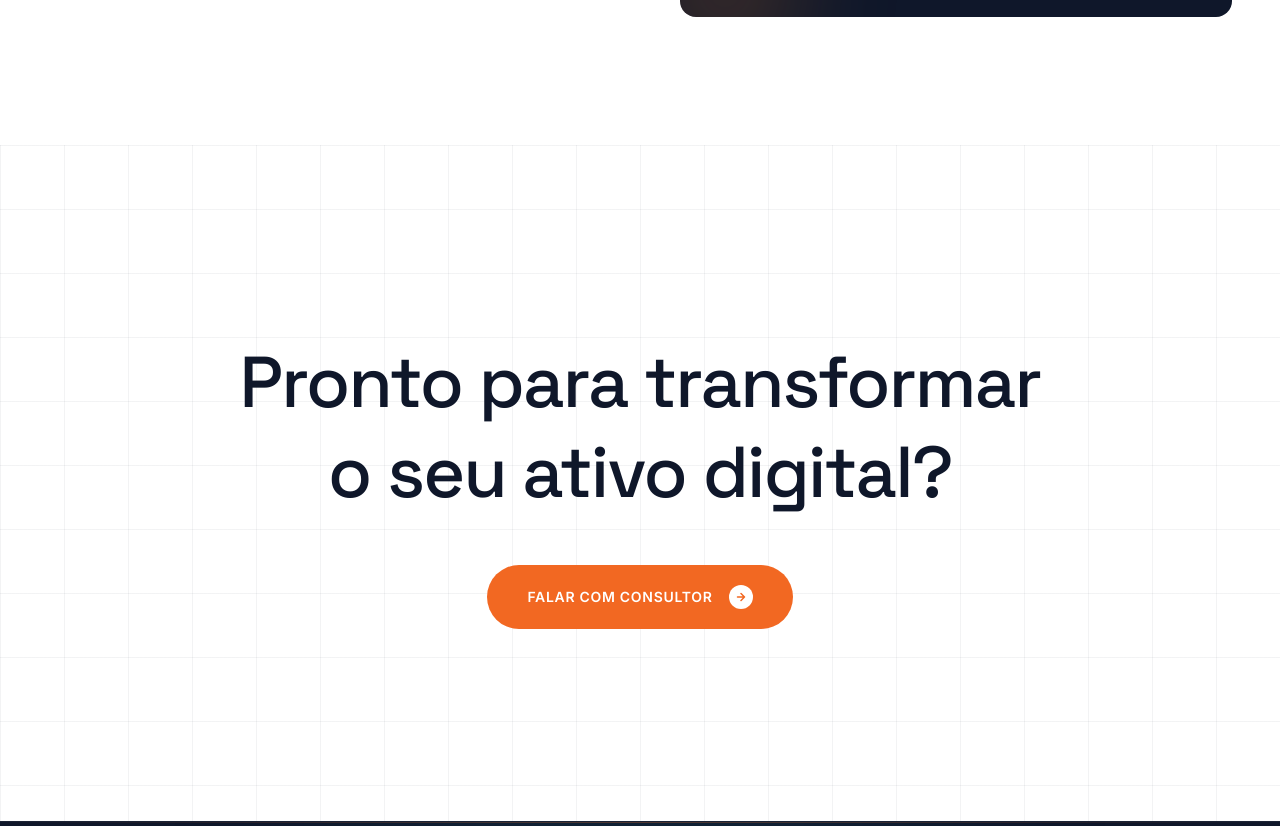
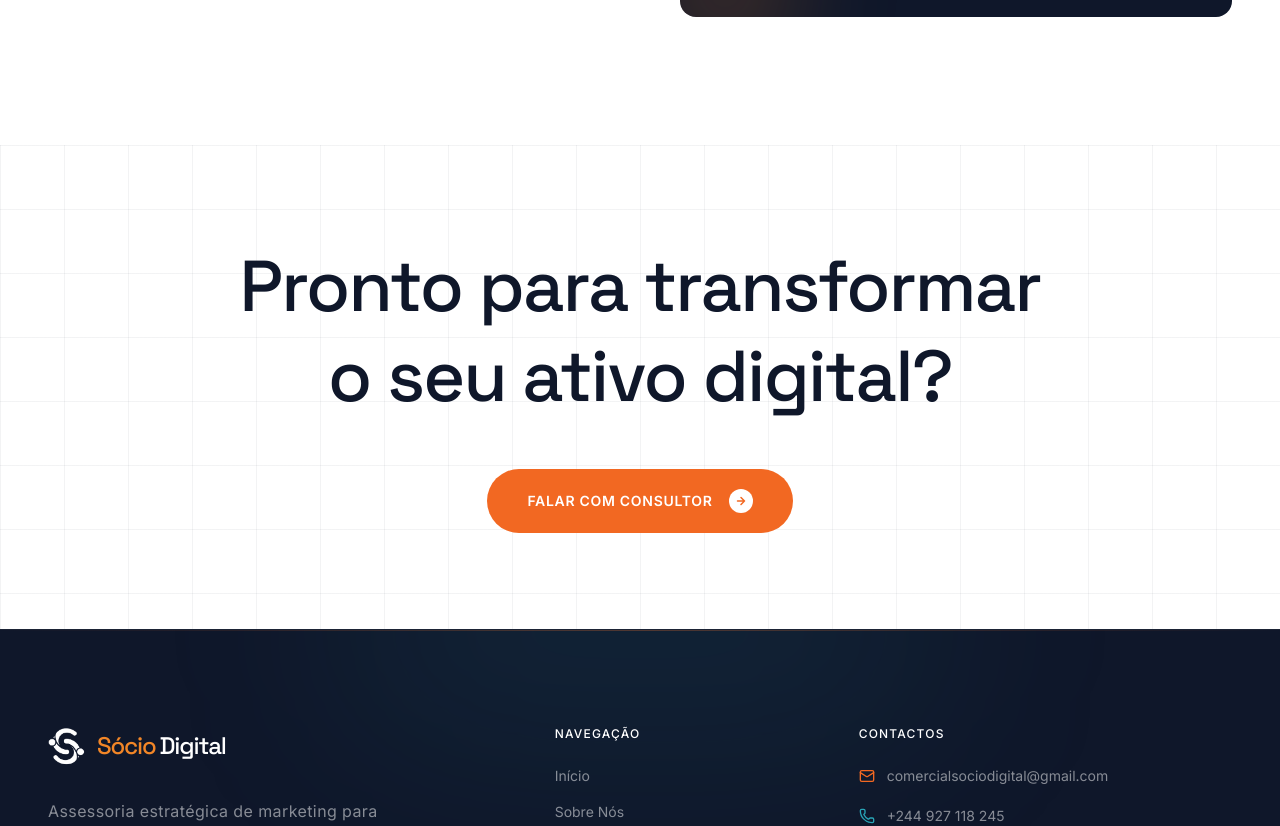
Before and after one commit to EdKassocota/sociodigital, a React (Vite) app: page /sobre in a window 1280 px wide. Shown: the part 1973-2799 px from the top of the page. Built offline with nearby package versions, Linux system fonts and the light colour scheme.

Commit message:
Reduz espaçamento vertical excessivo nas seções Atuação, CircleStrategy, CTA e Trailer

```diff
--- a/src/components/sections/Atuacao.tsx
+++ b/src/components/sections/Atuacao.tsx
@@ -21,7 +21,7 @@ export default function Atuacao() {
   const imgY = useTransform(scrollYProgress, [0, 1], ["-10%", "10%"]);
 
   return (
-    <section ref={containerRef} id="atuacao" className="py-32 md:py-48 relative bg-white overflow-hidden grid-pattern">
+    <section ref={containerRef} id="atuacao" className="py-16 md:py-24 relative bg-white overflow-hidden grid-pattern">
       <div className="absolute top-1/2 left-0 w-32 h-32 bg-[#F28627]/10 rounded-full blur-[80px]" />
 
       <div className="w-full max-w-7xl mx-auto px-6 md:px-12 relative z-10">
--- a/src/components/sections/CTA.tsx
+++ b/src/components/sections/CTA.tsx
@@ -4,7 +4,7 @@ import { easeCinematic } from '@/lib/utils';
 
 export default function CTA() {
   return (
-    <section className="relative py-48 bg-white overflow-hidden flex items-center justify-center text-center grid-pattern">
+    <section className="relative py-16 md:py-24 bg-white overflow-hidden flex items-center justify-center text-center grid-pattern">
       <div className="absolute inset-0 bg-[radial-gradient(ellipse_at_center,_var(--tw-gradient-stops))] from-brand-bg via-white to-white opacity-80" />
 
       <div className="relative z-10 max-w-4xl mx-auto px-6">
--- a/src/components/sections/CircleStrategy.tsx
+++ b/src/components/sections/CircleStrategy.tsx
@@ -14,7 +14,7 @@ export default function Resultados() {
   const containerRef = useRef<HTMLDivElement>(null);
 
   return (
-    <section ref={containerRef} className="py-32 md:py-48 bg-brand-bg relative border-t border-brand-dark/5 grid-pattern">
+    <section ref={containerRef} className="py-16 md:py-24 bg-brand-bg relative border-t border-brand-dark/5 grid-pattern">
       <div className="absolute top-0 right-0 w-[500px] h-[500px] bg-brand-blue/5 rounded-full blur-[120px] pointer-events-none" />
       <div className="max-w-7xl mx-auto px-6 md:px-12 relative z-10">
 
--- a/src/components/sections/Trailer.tsx
+++ b/src/components/sections/Trailer.tsx
@@ -9,7 +9,7 @@ export default function Trailer() {
   ];
 
   return (
-    <section className="py-32 md:py-48 bg-brand-bg relative overflow-hidden grid-pattern">
+    <section className="py-16 md:py-24 bg-brand-bg relative overflow-hidden grid-pattern">
       <div className="absolute top-1/2 left-[20%] w-64 h-64 border border-[#F28627]/20 rounded-full rotate-45 pointer-events-none" />
       <div className="absolute bottom-[10%] right-[10%] w-32 h-32 bg-[#66CDD9]/10 rounded-full blur-[40px] pointer-events-none" />
 
```
